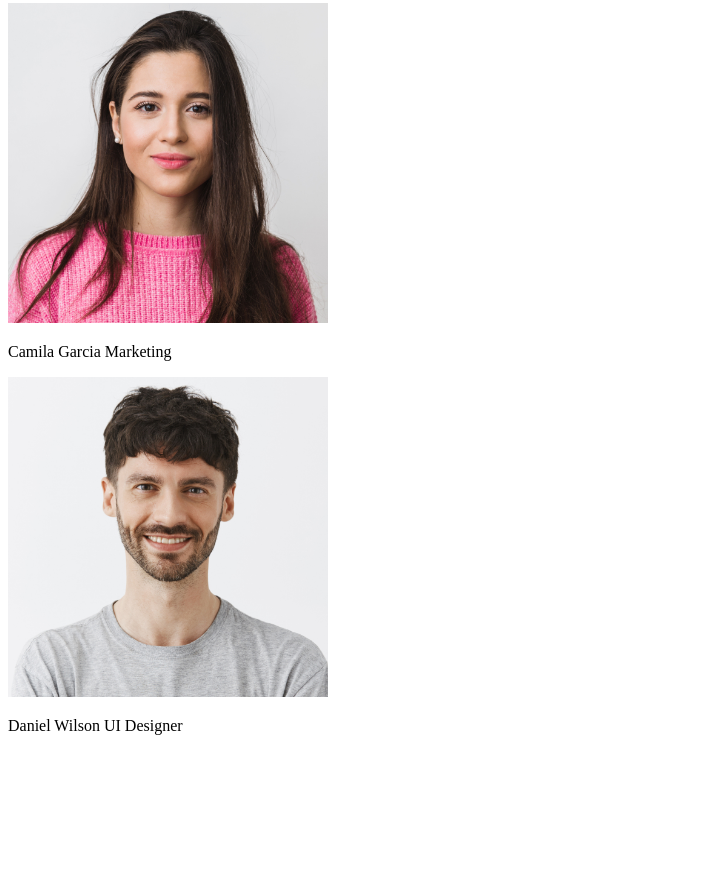
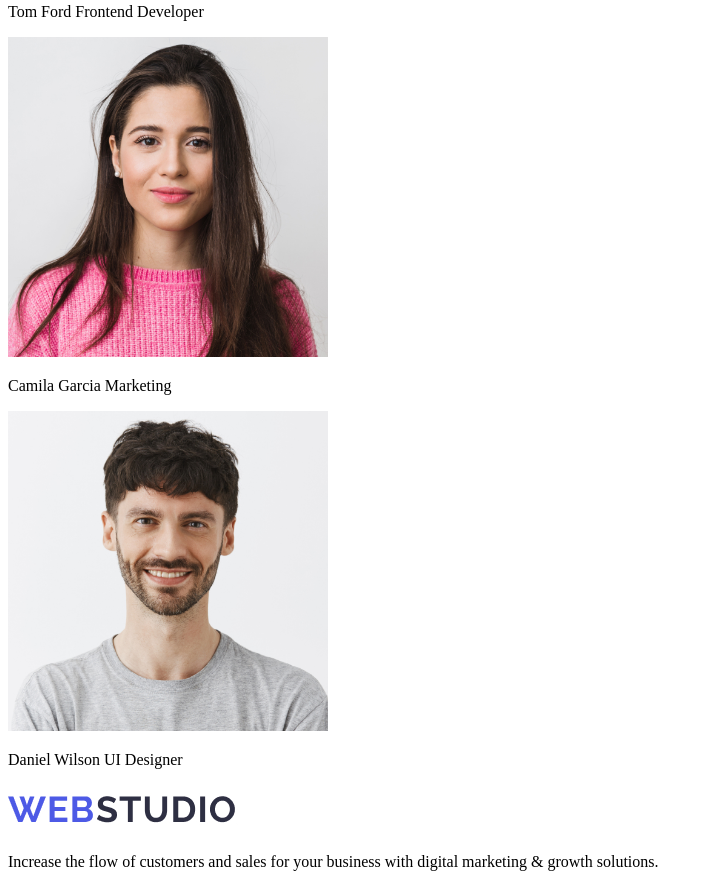
Before and after one commit to InnaMelnyk/goit-markup-hw-01, a plain HTML site: page index.html in a window 1280 px wide. Shown: the part 1390-2277 px from the top of the page, without its empty margins (0-709 px from the left). Before the commit the page ends 2141 px from the top, so only its background shows below. Drawn offline with Linux system fonts and the light colour scheme.

Commit message:
all info is added

```diff
--- a/index.html
+++ b/index.html
@@ -32,6 +32,7 @@
     </section>
 
     <section>
+      <main>
 
         <h2>Strategy</h2>
         <p>
@@ -55,7 +56,7 @@
         </p>
       </section>
 
-      <section>
+      <>
         <h3>Our Team</h3>
         <img src="images/img-3.jpg" alt="Mark Guerrero" width="320" height="320"/>
         <p>Mark Guerrero
@@ -70,8 +71,17 @@ Marketing</p>
 <p>Daniel Wilson
 UI Designer</p>
 
+
+        </main>
       </section>
-        </main>
+
+        <section>
+      <footer>
+          <img src="images/Logo.jpg" alt="Logo"/>
+          <p>Increase the flow of customers and sales for your business with digital marketing & growth solutions.</p>
+
+        </footer>
+        </section>
 
 
   </body>
```
